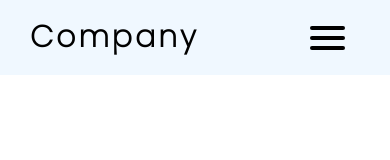
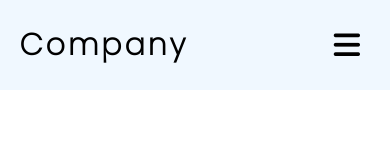
Before and after one commit to neupsulav/javascriptProjects, a plain HTML site: page navBar/index.html in a window 390 px wide. Drawn offline with Linux system fonts and the light colour scheme.

Commit message:
Added logic for responsive navbar

```diff
--- a/navBar/index.html
+++ b/navBar/index.html
@@ -10,17 +10,13 @@
 </head>
 
 <body>
-    <nav>
+    <nav class="">
         <div class="title">
             <h2>Company</h2>
         </div>
 
         <div class="hamburger">
-            <ul>
-                <span class="bar"></span>
-                <span class="bar"></span>
-                <span class="bar"></span>
-            </ul>
+            <i class="fa-solid fa-bars" id="hamburger"></i>
         </div>
 
         <div class="links">
--- a/navBar/script.js
+++ b/navBar/script.js
@@ -0,0 +1,8 @@
+let hamburger = document.getElementById('hamburger')
+let links = document.querySelector('.links')
+let navBar = document.getElementsByTagName('nav')[0]
+hamburger.addEventListener('click', () => {
+    // hamburger.classList.toggle('fa-solid fa-xmark')
+    links.classList.toggle('hide')
+    navBar.classList.toggle('expand')
+})
--- a/navBar/style.css
+++ b/navBar/style.css
@@ -7,13 +7,12 @@
 }
 
 nav {
-    height: 15px;
-    padding: 30px;
+    padding: 20px 5vw;
+    height: 50px;
     background-color: aliceblue;
     display: flex;
+    justify-content: space-between;
     align-items: center;
-    justify-content: space-between;
-    position: relative;
 }
 
 .title h2 {
@@ -21,52 +20,55 @@ nav {
     letter-spacing: 3px;
 }
 
-.links {
-    width: 60%;
+.hamburger {
+    display: none;
+    position: absolute;
+    top: 20px;
+    right: 30px;
+}
+
+.hamburger i {
+    font-size: 30px;
+}
+
+.linkItems li {
+    list-style: none;
+}
+
+.linkItems a {
+    text-decoration: none;
+    font-weight: bold;
 }
 
 .linkItems {
     display: flex;
-    justify-content: space-evenly;
+    gap: 30px;
 }
 
-li a {
-    text-decoration: none;
-    font-size: medium;
-    font-weight: bold;
+
+@media (max-width:650px) {
+    .links {
+        display: none;
     }
 
-li {
-    list-style: none;
-    margin: 0 20px;
+    .hide {
+        display: block;
     }
 
-/* hamburger */
-.hamburger ul {
-    display: flex;
-    flex-direction: column;
-    align-items: center;
-    position: absolute;
-    top: 30%;
-    right: 25px;
+    .hamburger {
+        display: block;
+        margin: 10px 0px;
     }
 
-.bar {
-    height: 4px;
-    width: 35px;
-    background-color: black;
-    margin: 3px 20px;
-    border-radius: 10px;
+    .expand {
+        flex-direction: column;
+        align-items: flex-start;
+        height: auto;
     }
 
-@media (max-width:700px) {
-    ul li {
-        display: none;
-    }
+    .linkItems {
+        margin-top: 30px;
+        flex-direction: column;
     }
 
-@media (min-width:700px) {
-    .hamburger {
-        display: none;
 }
-}
```
Lines whose indentation alone changed are shown as unchanged.
